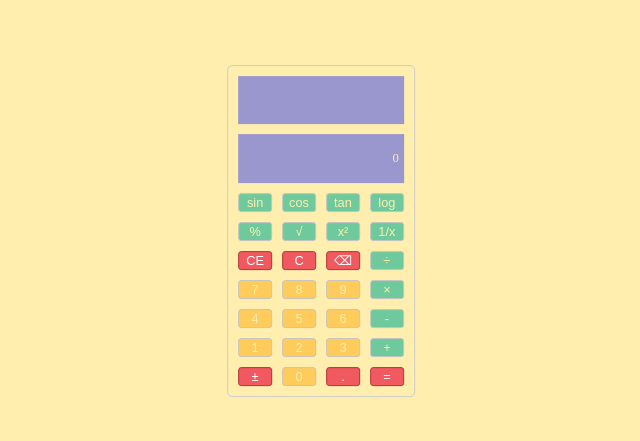
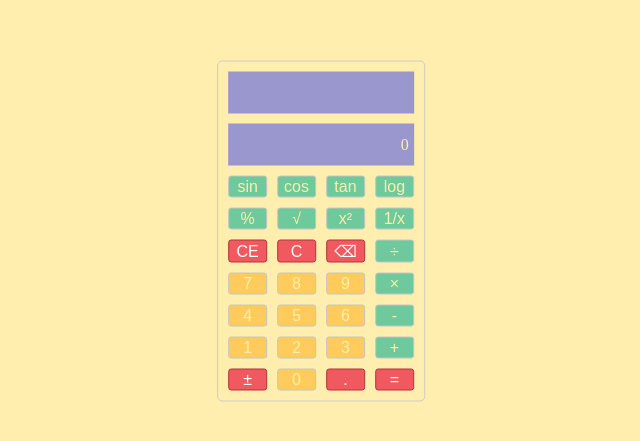
Before and after one commit to rufdev/rufdev.github.io, a plain HTML site: page index.html in a window 1280 px wide. Shown: the part 169-610 px from the top of the page, without its empty margins (319-959 px from the left). Drawn offline with Linux system fonts and the light colour scheme.

Commit message:
change font

```diff
--- a/index.html
+++ b/index.html
@@ -6,7 +6,7 @@
     <style>
         html,
         body {
-            font-size: 80%;
+            font-size: 100%;
             box-sizing: border-box;
             background-color: #ffeead;
         }
@@ -29,7 +29,7 @@
             align-items: center;
             color: #ffeead;
             padding: 5px;
-            height: 3rem;
+            height: 2rem;
         }
 
         .display {
```
